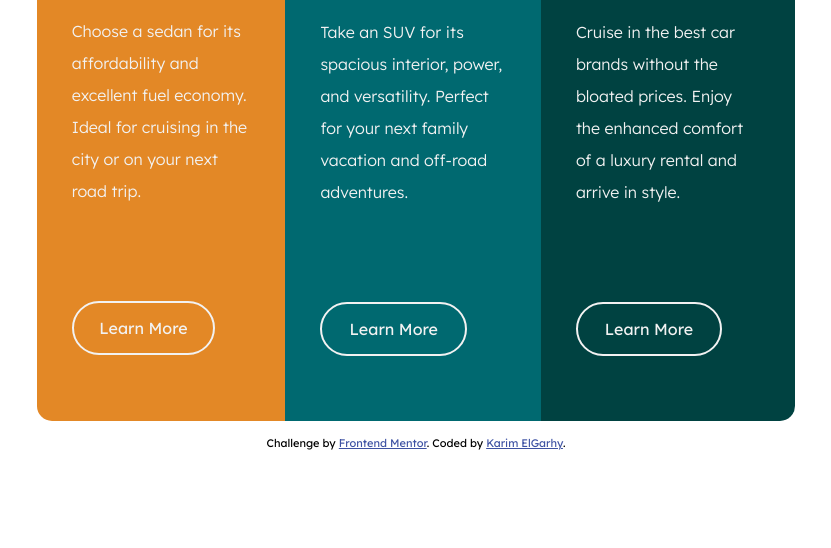
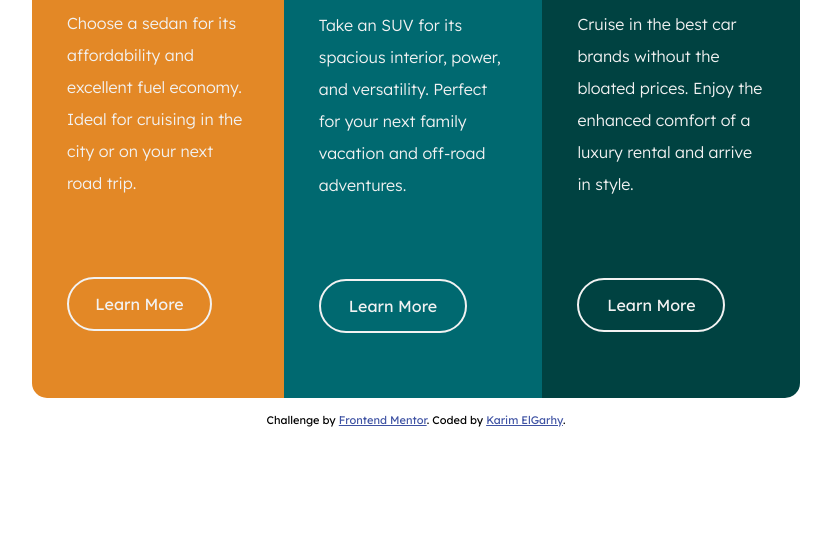
Before and after one commit to KarimElGarhy/frontendmentor-3-column-preview-cards, a plain HTML site: page index.html in a window 1280 px wide. Shown: the part 268-816 px from the top of the page, without its empty margins (224-1055 px from the left). Drawn offline with Linux system fonts and the light colour scheme.

Commit message:
update css files-1

```diff
--- a/style.css
+++ b/style.css
@@ -1,4 +1,3 @@
-<<<<<<< HEAD
 * {
     margin: 0;
     padding: 0;
@@ -160,165 +159,3 @@ body{
     }
 
 }
-=======
-* {
-    margin: 0;
-    padding: 0;
-    box-sizing: 0;
-}
-:root{
-    /*Color*/
-    --Bright-orange: hsl(31, 77%, 52%);
-    --Dark-cyan: hsl(184, 100%, 22%);
-    --Very-dark-cyan: hsl(179, 100%, 13%);
-
-    --transparent-bg:hsla(0, 0%, 100%, 0.75);
-    --light-gray:hsl(0, 0%, 95%);
-    /*Fonts*/
-    --fs:15px;
-    --primary-font: 'Big Shoulders Display', cursive;
-    --secondary-font: 'Lexend Deca', sans-serif;
-
-    /*Space*/
-    --p-gap:35px;
-}
-
-body{
-    background-color:var(--transparent-bg)
-}
-
-
-.warpper{
-    gap: 15px;
-    background-color: var(--transparent-bg);
-    display: flex;
-    align-items: center;
-    height: 100vh;
-    flex-direction: column;
-    justify-content: center;
-
-}
-.container{
-
-    display: flex;
-    align-content: center;
-    border-radius: 15px;
-    overflow: hidden;
-}
-
-.container .info{
-    display: flex;
-    min-height: 450px;
-    flex-direction: column;
-    padding:var(--p-gap);
-}
-.container .info img{
-    max-width: 30%;
-}
-.container .info:nth-child(1){
-    background-color: var(--Bright-orange);
-}
-.container .info:nth-child(2){
-    background-color: var(--Dark-cyan);
-}
-.container .info:nth-child(3){
-    background-color: var(--Very-dark-cyan);
-}
-.info h1{
-    font-family: var(--primary-font);
-    text-transform: uppercase;
-    color:var(--light-gray);
-    font-weight:400 ;
-    font-size: 30px;
-    margin: 25px 0;
-
-}
-.info p{
-    color: var(--light-gray);
-    font-family: var(--secondary-font);
-    line-height: 2rem;
-    font-weight: 300;
-    min-height: 200px;
-
-}
-.info a{
-    font-family:var(--secondary-font);
-    text-transform: capitalize;
-    color:var(--light-gray);
-    padding:15px 25px;
-    border-radius: 30px;
-    width: 50%;
-    margin-top: 70px;
-    margin-bottom: 30px;
-    text-align: center;
-    text-decoration: none;
-    border: 2px solid var(--light-gray);
-    transition: background-color .3s,color .3s;
-}
-
-.info a.sedans:hover{
-    background-color: var(--light-gray);
-    color: var(--Bright-orange);
-}
-.info a.suv:hover{
-    background-color: var(--light-gray);
-    color: var(--Dark-cyan);
-}
-.info a.luxury:hover{
-    background-color: var(--light-gray);
-    color: var(--Very-dark-cyan);
-}
-.attribution {
-    font-family: var(--secondary-font);
-    font-size: 11px;
-    text-align: center;
-}
-.attribution a {
-    color: hsl(228, 45%, 44%);
-}
-@media screen and (max-width: 375px) {
-
-    .warpper{
-        height: auto;
-    }
-    .container{
-        margin-top: 15px;
-        width: 90%;
-        flex-direction: column;
-    }
-
-}
-
-@media screen and (min-width: 375px) {
-
-    .warpper{
-        height: auto;
-    }
-    .container{
-        margin-top: 15px;
-        width: 90%;
-        flex-direction: column;
-    }
-
-}
-
-@media screen and (min-width: 600px) {
-    .warpper{
-        height: auto;
-    }
-    .container{
-        flex-direction: column;
-    }
-
-}
-@media screen and (min-width: 992px) {
-    .warpper{
-        height: 100vh;
-    }
-    .container{
-        width: 60%;
-        flex-direction: row;
-    }
-
-}
->>>>>>> 0d4d92b (edit css)
```
